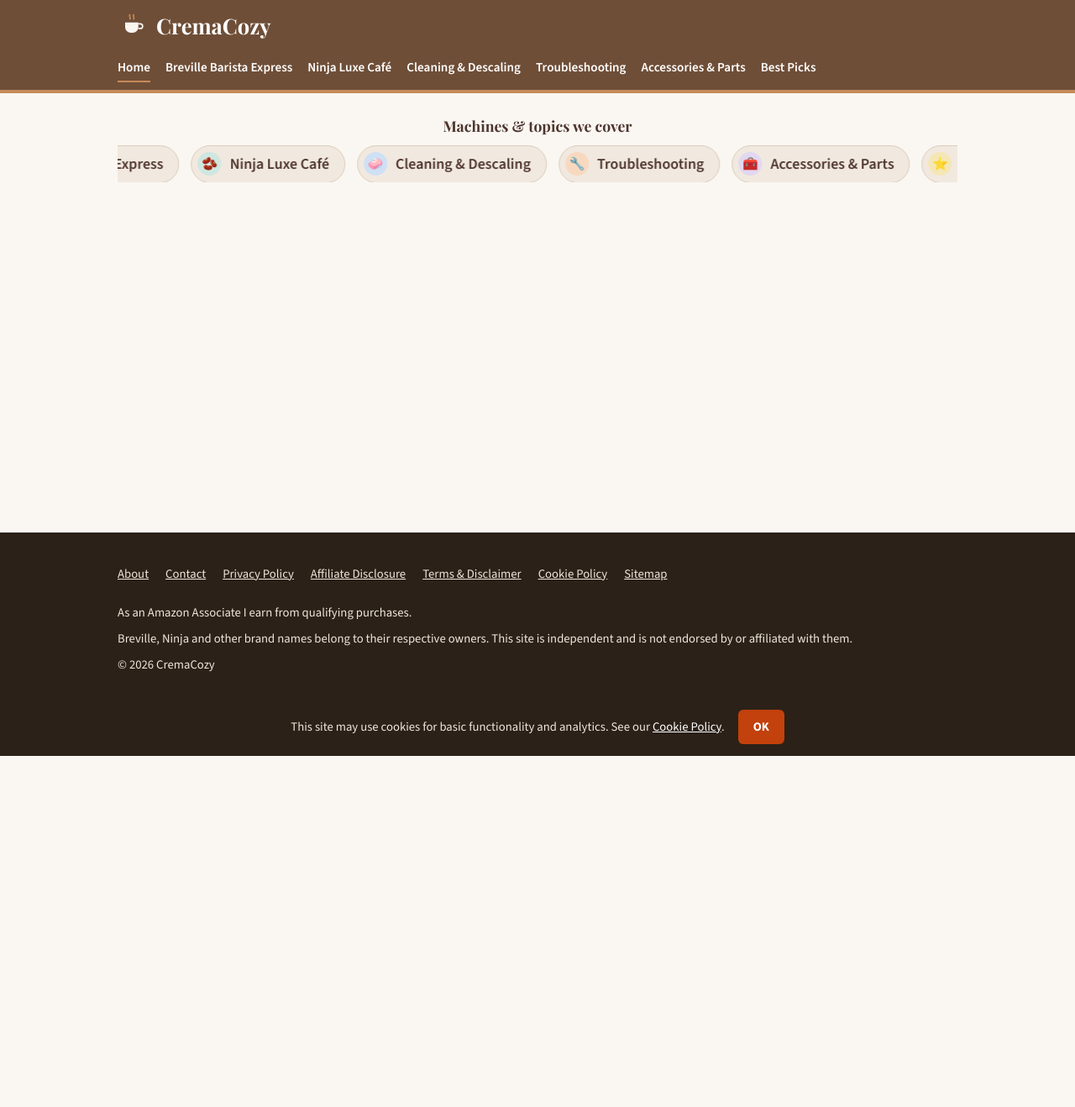
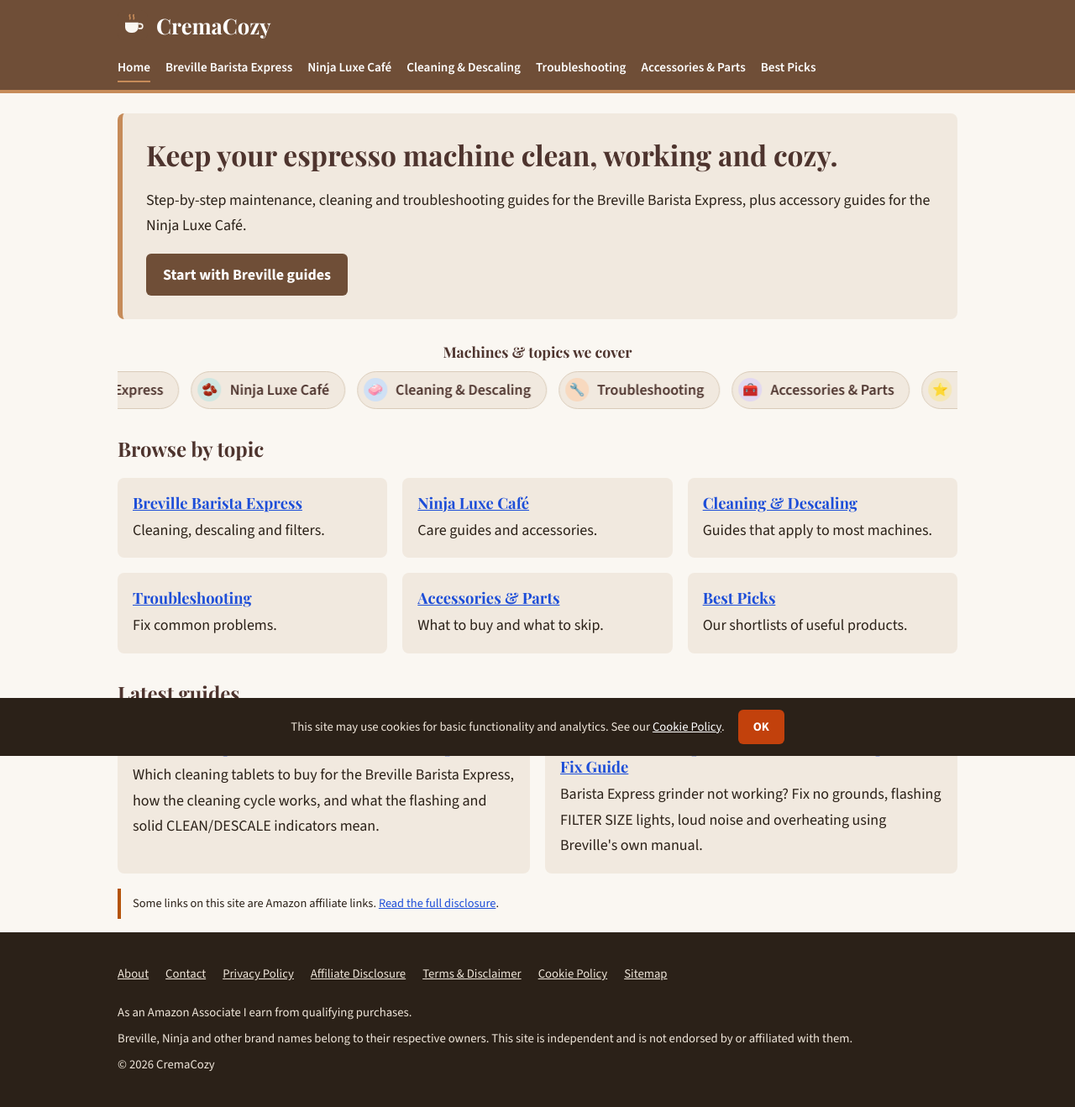
Before and after one commit to CremaCozy-glitch/cremacozy, a Jekyll site: the page built from index.html, in a window 1280 px wide. Shown: the whole page at 84% size. Built offline with Jekyll 4.4.1, drawn with Linux system fonts in a browser that asks for light colours; our own code applies the rules of GitHub Pages for plain Markdown files; before the commit the page ends 900 px from its top, so only the background shows below that.

Commit message:
Update and rename index.md to index.html

```diff
--- a/index.md
+++ b/index.html
@@ -1,9 +1,19 @@
+---
+layout: default
+title: Home
+permalink: /
+---
+
+<section class="hero">
+  <h1>Keep your espresso machine clean, working and cozy.</h1>
+  <p>Step-by-step maintenance, cleaning and troubleshooting guides for the Breville Barista Express, plus accessory guides for the Ninja Luxe Café.</p>
+  <a class="btn" href="{{ '/breville-barista-express/' | relative_url }}">Start with Breville guides</a>
+</section>
+
 <section class="strip" aria-label="Machines and topics we cover">
   <h2>Machines &amp; topics we cover</h2>
-
   <div class="marquee">
     <div class="track">
-      <!-- set 1 -->
       <a class="chip" href="{{ '/breville-barista-express/' | relative_url }}"><span class="dot d1" aria-hidden="true">☕</span>Breville Barista Express</a>
       <a class="chip" href="{{ '/ninja-luxe-cafe/' | relative_url }}"><span class="dot d2" aria-hidden="true">🫘</span>Ninja Luxe Café</a>
       <a class="chip" href="{{ '/cleaning-descaling/' | relative_url }}"><span class="dot d3" aria-hidden="true">🧼</span>Cleaning &amp; Descaling</a>
@@ -11,7 +21,6 @@
       <a class="chip" href="{{ '/accessories-parts/' | relative_url }}"><span class="dot d5" aria-hidden="true">🧰</span>Accessories &amp; Parts</a>
       <a class="chip" href="{{ '/best-picks/' | relative_url }}"><span class="dot d6" aria-hidden="true">⭐</span>Best Picks</a>
 
-      <!-- set 2 (same chips again, no dup wrapper) -->
       <a class="chip" href="{{ '/breville-barista-express/' | relative_url }}"><span class="dot d1" aria-hidden="true">☕</span>Breville Barista Express</a>
       <a class="chip" href="{{ '/ninja-luxe-cafe/' | relative_url }}"><span class="dot d2" aria-hidden="true">🫘</span>Ninja Luxe Café</a>
       <a class="chip" href="{{ '/cleaning-descaling/' | relative_url }}"><span class="dot d3" aria-hidden="true">🧼</span>Cleaning &amp; Descaling</a>
@@ -21,3 +30,24 @@
     </div>
   </div>
 </section>
+
+<h2>Browse by topic</h2>
+<ul class="grid">
+  <li class="card"><h3><a href="{{ '/breville-barista-express/' | relative_url }}">Breville Barista Express</a></h3><p>Cleaning, descaling and filters.</p></li>
+  <li class="card"><h3><a href="{{ '/ninja-luxe-cafe/' | relative_url }}">Ninja Luxe Café</a></h3><p>Care guides and accessories.</p></li>
+  <li class="card"><h3><a href="{{ '/cleaning-descaling/' | relative_url }}">Cleaning &amp; Descaling</a></h3><p>Guides that apply to most machines.</p></li>
+  <li class="card"><h3><a href="{{ '/troubleshooting/' | relative_url }}">Troubleshooting</a></h3><p>Fix common problems.</p></li>
+  <li class="card"><h3><a href="{{ '/accessories-parts/' | relative_url }}">Accessories &amp; Parts</a></h3><p>What to buy and what to skip.</p></li>
+  <li class="card"><h3><a href="{{ '/best-picks/' | relative_url }}">Best Picks</a></h3><p>Our shortlists of useful products.</p></li>
+</ul>
+
+{% if site.posts.size > 0 %}
+<h2>Latest guides</h2>
+<ul class="grid">
+  {% for p in site.posts limit:6 %}
+  <li class="card"><h3><a href="{{ p.url | relative_url }}">{{ p.title }}</a></h3><p>{{ p.description }}</p></li>
+  {% endfor %}
+</ul>
+{% endif %}
+
+<p class="disclosure">Some links on this site are Amazon affiliate links. <a href="{{ '/affiliate-disclosure/' | relative_url }}">Read the full disclosure</a>.</p>
```
